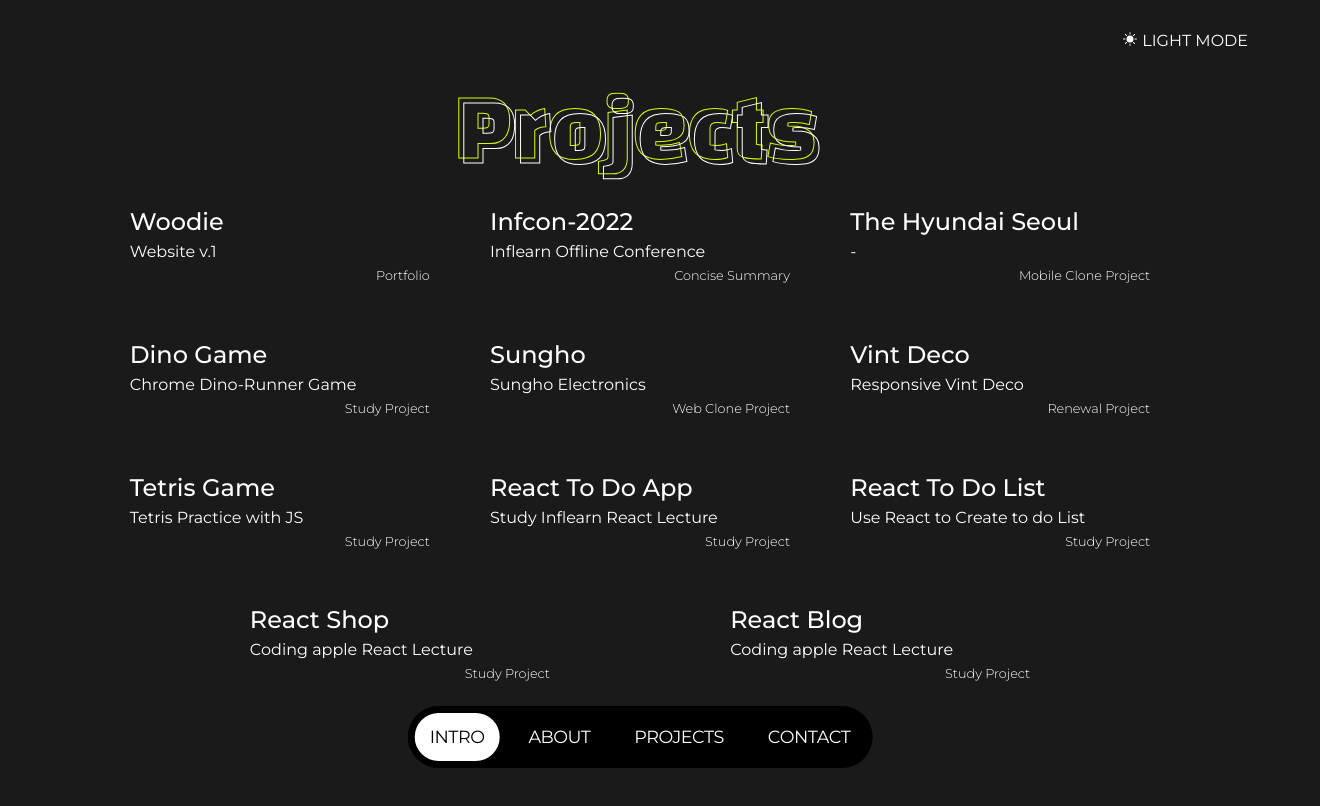
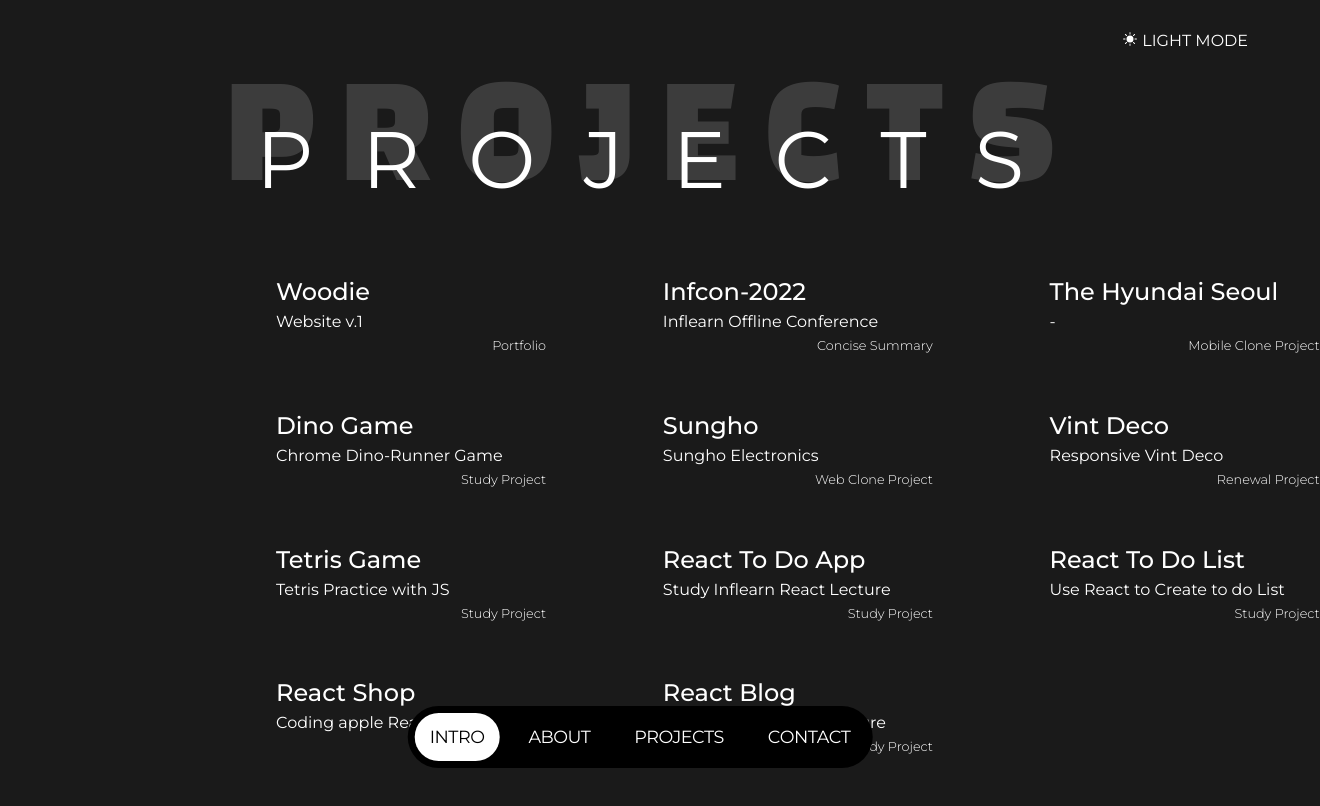
Before and after one commit to devwoodie/woodie, a React (Create React App) app: page /projects in a window 1280 px wide. Shown: the top 806 px of the page, 1320 px wide, since content can reach past the window. Built offline with nearby package versions, Linux system fonts and the light colour scheme.

Commit message:
feat : use display grid

```diff
--- a/src/component/Projects.js
+++ b/src/component/Projects.js
@@ -6,8 +6,27 @@
 
     return(
         <div className="Project">
+            <div className="back-title">
+                <span>P</span>
+                <span>R</span>
+                <span>O</span>
+                <span>J</span>
+                <span>E</span>
+                <span>C</span>
+                <span>T</span>
+                <span>S</span>
+            </div>
             <div className="contents-head">
-                <span className="contents-title projects">Projects</span>
+                <div className="contents-title">
+                    <span>P</span>
+                    <span>R</span>
+                    <span>O</span>
+                    <span>J</span>
+                    <span>E</span>
+                    <span>C</span>
+                    <span>T</span>
+                    <span>S</span>
+                </div>
             </div>
             <ul className="contents">
                 {projectData.map((project, index) => (
--- a/src/css/Projects.scss
+++ b/src/css/Projects.scss
@@ -2,28 +2,56 @@
 
 //contents tab
 .Project{
-  margin-top: 100px;
+  padding-top: 120px;
+  width: 60vw;
+  margin: 0 auto;
+  position: relative;
+  .back-title{
+    width: 65vw;
+    display: flex;
+    justify-content: space-between;
+    align-items: center;
+    position: absolute;
+    left: 50%; top: 10%;
+    transform: translateX(-50%);
+    span{
+      font-family: "BlackHanSans";
+      opacity: .15;
+      font-size: 8rem;
+    }
+  }
   .contents-head{
     text-align: center;
     .contents-title {
-      font-family: "BlackHanSans";
-      -webkit-text-stroke: 1px var(--back-white);
-      -webkit-text-fill-color: transparent;
-      font-size: 5rem;
-      position: relative;
-      &.projects::before {
-        @include gradient(-5px, -5px, var(--text-green), 'Projects');
+      display: flex;
+      justify-content: space-between;
+      align-items: center;
+      span{
+        display: inline-block;
+        font-size: 5rem;
       }
     }
   }
   .contents {
-    display: flex;
-    justify-content: space-evenly;
-    flex-wrap: wrap;
+    display: grid;
+    grid-template-columns: repeat(3, 1fr);
+    grid-column-gap: 10%;
+    margin-top: 50px;
     .contents-list {
       font-size: 1.5rem;
       margin: 30px 20px;
-      width: 300px;
+      width: 270px;
+      border-bottom: 1px solid transparent;
+      transition: .4s;
+      &:hover{
+        border-bottom: 1px solid rgb(255, 94, 94);
+        .contents-tit{
+          color: var(--text-green);
+        }
+        .contents-sub{
+          color: var(--text-green);
+        }
+      }
       span{
         display: block;
       }
```
